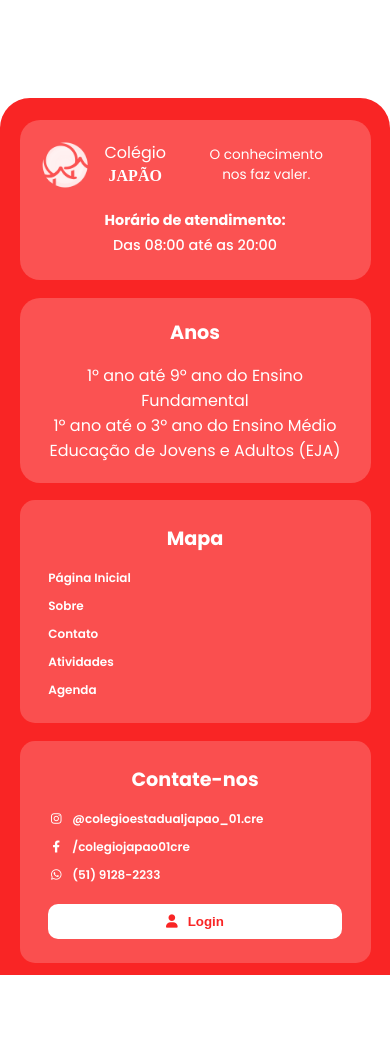
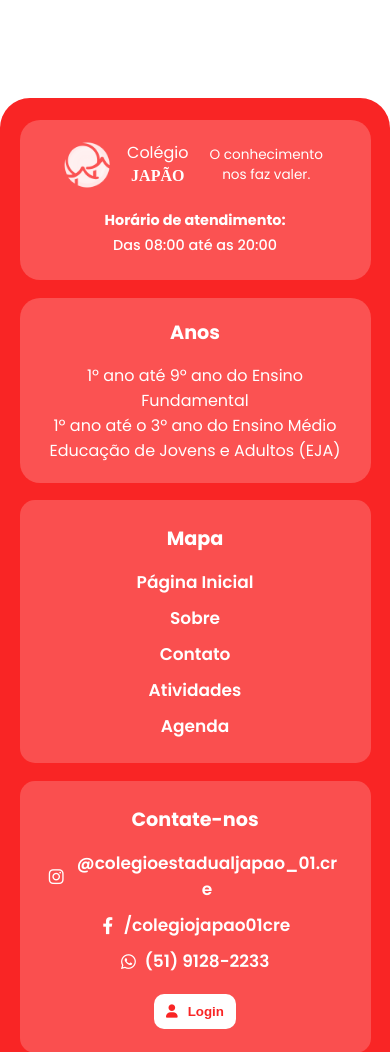
Before and after one commit to hjriva/website-colegio-japao, a website: page public/index.html in a window 390 px wide. Shown: the part 3920-4972 px from the top of the page. Before the commit the page ends 4895 px from the top, so only its background shows below. Drawn offline with nearby package versions, Linux system fonts and the light colour scheme; no server answers; a web font is replaced by a local one.

Commit message:
ajuste footer

```diff
--- a/public/style.css
+++ b/public/style.css
@@ -538,6 +538,7 @@
     .footer-col {
         display: flex;
         flex-direction: column;
+
     }
 
     #links,
@@ -572,6 +573,7 @@
         margin-top: 5vh;
         margin-bottom: 5vh;
         padding: 5px;
+
     }
 
     .horario-atendimento p {
@@ -613,7 +615,7 @@
         flex: 1.3;
     }
 
-    .footer-col:nth-child(2) {
+    /*.footer-col:nth-child(2) {
         flex: 1.6;
     }
 
@@ -623,8 +625,20 @@
 
     .footer-col:nth-child(4) {
         flex: 1.4;
-    }
-
+    }*/
+
+    .footer-col:nth-child(2) {
+        flex: 1.1;
+        max-width: 240px; /* opcional, trava o tamanho máximo em telas grandes */
+    }
+
+    #links {
+        flex: 0.8;
+    }
+
+    #contatos {
+        flex: 1.5;
+    }
 
 
 
@@ -667,7 +681,7 @@
         padding: 1.5rem 1.8rem;
         display: flex;
         flex-direction: column;
-        flex: 1;
+        /*flex: 1;*/
     }
 
     .footer-col h3 {
@@ -1398,6 +1412,9 @@
 
     }
 
+
+
+
     @media (max-width: 768px) {
 
 
@@ -1444,49 +1461,7 @@
             white-space: nowrap;
         }
 
-        #id_visual {
-            display: flex;
-            flex-direction: row;
-            flex-wrap: wrap;
-            gap: 1rem;
-            align-items: flex-start;
-        }
-
-        .logo-footer-wrapper {
-            flex: 0 0 auto;
-        }
-
-        .slogan-footer {
-            flex: 1 1 100px;
-            margin: 0;
-            font-size: 0.85rem;
-        }
-
-        .horario-atendimento {
-            flex: 1 1 120px;
-            font-size: 0.85rem;
-            flex-basis: 100%;
-
-
-        }
-
-
-        .footer-col ul li,
-        .footer-col ul li a {
-            white-space: normal;
-            word-break: break-all;
-            font-size: 0.75rem;
-        }
-
-
-        .footer-col {
-            padding: 20px;
-            text-align: center;
-            background-color: #fdeaea3a;
-            border-radius: 20px;
-            margin-top: 10px;
-            height: 100%;
-        }
+
 
 
         .historia_text {
@@ -1541,13 +1516,6 @@
 
         }
 
-        #container_footer_grid {
-            flex-direction: column;
-        }
-
-        #container_footer_grid {
-            grid-template-columns: 1fr;
-        }
 
         #form {
             grid-template-columns: 1fr;
@@ -1756,3 +1724,88 @@
     #nossa-historia {
         scroll-margin-top: 15vh;
     }
+
+    @media (max-width: 1060px) {
+
+        #links,
+        #contatos {
+            align-items: center;
+        }
+        #container_footer_grid {
+            flex-direction: column;
+        }
+
+        #container_footer_grid {
+            grid-template-columns: 1fr;
+        }
+
+        .footer-col:nth-child(2) {
+            max-width: none;
+        }
+
+        .logo-footer-wrapper {
+            flex: 0 0 auto;
+        }
+
+        .slogan-footer {
+           /* flex: 1 1 100px;*/
+           flex: 0 1 auto;
+            margin: 0;
+            font-size: 0.85rem;
+        }
+
+        .horario-atendimento {
+            flex: 1 1 120px;
+            font-size: 0.85rem;
+            flex-basis: 100%;
+
+
+        }
+
+
+        .footer-col ul li,
+        .footer-col ul li a {
+        /* white-space: normal;
+            word-break: break-all;
+            font-size: 0.75rem;*/
+            white-space: normal;
+            overflow-wrap: anywhere;
+            word-break: normal;
+            font-size: 0.75rem;
+            font-size: 17px;
+        }
+
+
+        .footer-col {
+            padding: 20px;
+            text-align: center;
+            background-color: #fdeaea3a;
+            border-radius: 20px;
+            margin-top: 10px;
+            height: 100%;
+        }
+
+        #id_visual {
+            display: flex;
+            flex-direction: row;
+            flex-wrap: wrap;
+            gap: 1rem;
+
+            justify-content: center;
+            align-items: center;
+        }
+
+        .footer-col ul {
+            align-items: center;
+        }
+
+        .footer-col ul li,
+        .footer-col ul li a {
+            justify-content: center;
+        }
+
+    .btn-login {
+        width: 28%;
+    }
+
+    }
```
